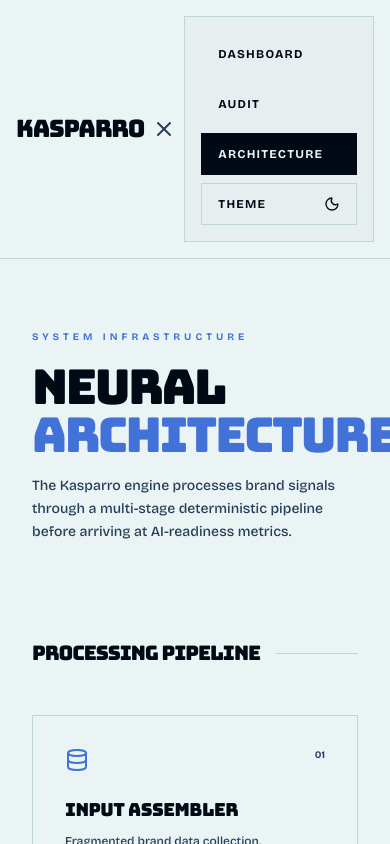
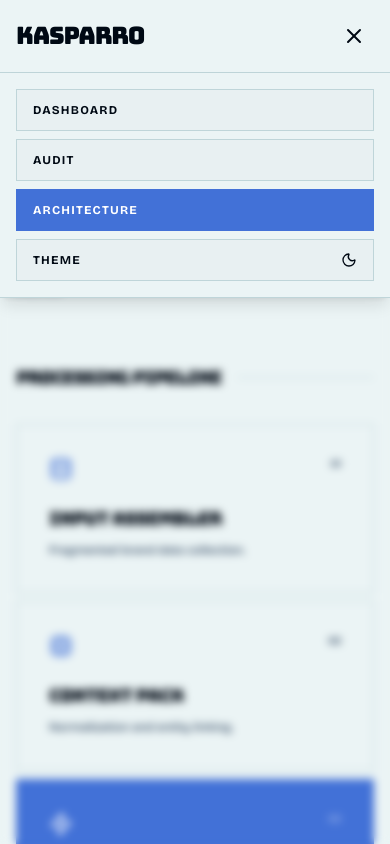
Before and after one commit to KushalM23/kasparro-frontend-Kushal-M, a Next.js app: page /app/architecture in a window 390 px wide. Both pictures are taken after a click on the button "Toggle menu". Shown: the top 844 px of the page. Built offline with nearby package versions, Linux system fonts and the light colour scheme.

Commit message:
Optimized for mobile view

```diff
--- a/src/app/app/architecture/page.tsx
+++ b/src/app/app/architecture/page.tsx
@@ -14,7 +14,7 @@ export default function ArchitecturePage() {
   const [selectedModule, setSelectedModule] = useState(AUDIT_MODULE_DEFINITIONS[0]);
 
   return (
-    <div className="container mx-auto px-8 py-16 max-w-7xl space-y-24">
+    <div className="container mx-auto px-4 md:px-6 lg:px-8 py-8 md:py-12 lg:py-16 max-w-7xl space-y-16 md:space-y-24">
       {/* Header */}
       <motion.div
         initial={{ opacity: 0, y: 20 }}
@@ -23,18 +23,18 @@ export default function ArchitecturePage() {
         className="space-y-4"
       >
         <span className="text-[10px] font-bold uppercase tracking-[0.4em] text-primary">System Infrastructure</span>
-        <h1 className="text-5xl md:text-7xl font-heading tracking-tighter uppercase">
+        <h1 className="text-4xl md:text-5xl lg:text-7xl font-heading tracking-tighter uppercase">
           Neural <span className="text-primary">Architecture</span>
         </h1>
-        <p className="text-sm md:text-lg text-muted-foreground max-w-2xl font-medium leading-relaxed">
+        <p className="text-xs md:text-sm lg:text-lg text-muted-foreground max-w-2xl font-medium leading-relaxed">
           The Kasparro engine processes brand signals through a multi-stage deterministic pipeline before arriving at AI-readiness metrics.
         </p>
       </motion.div>
 
       {/* Pipeline Visualization */}
-      <section className="space-y-12">
+      <section className="space-y-8 md:space-y-12">
         <div className="flex items-center gap-4">
-          <h2 className="text-xl font-heading uppercase tracking-tighter">Processing Pipeline</h2>
+          <h2 className="text-lg md:text-xl font-heading uppercase tracking-tighter">Processing Pipeline</h2>
           <div className="h-[1px] flex-1 bg-border" />
         </div>
 
--- a/src/app/app/audit/page.tsx
+++ b/src/app/app/audit/page.tsx
@@ -72,10 +72,10 @@ export default function AuditPage() {
   }
 
   return (
-    <div className="flex h-full overflow-hidden bg-background">
+    <div className="flex flex-col md:flex-row h-full overflow-hidden bg-background">
       <ModuleSidebar modules={modules.map(m => ({ id: m.moduleId, name: m.moduleName, score: m.score }))} />
 
-      <main className="flex-1 overflow-y-auto p-12 custom-scrollbar bg-background">
+      <main className="flex-1 overflow-y-auto p-4 md:p-8 lg:p-12 custom-scrollbar bg-background">
         <AnimatePresence mode="wait">
           <AuditModuleContent
             module={currentModule || null}
--- a/src/components/features/audit/AuditModuleContent.tsx
+++ b/src/components/features/audit/AuditModuleContent.tsx
@@ -52,17 +52,17 @@ export function AuditModuleContent({ module, moduleDefinition, brandName }: Audi
             className="max-w-5xl space-y-10"
         >
             {/* Module Header */}
-            <div className="flex flex-col md:flex-row md:items-end justify-between gap-6 border-b border-border pb-8">
+            <div className="flex flex-col gap-4 md:gap-6 border-b border-border pb-6 md:pb-8">
                 <div className="space-y-3 flex-1">
-                    <div className="flex items-center gap-4">
+                    <div className="flex flex-wrap items-center gap-2 md:gap-4">
                         <span className="bg-primary/10 text-primary text-[10px] font-bold px-2 py-0.5 tracking-widest uppercase">{brandName}</span>
-                        <div className="h-px w-4 bg-border" />
+                        <div className="h-px w-4 bg-border hidden md:block" />
                         <div className="flex items-center gap-2">
                             {IconComponent && <IconComponent className="w-4 h-4 text-muted-foreground" />}
                             <span className="text-[10px] font-bold uppercase tracking-[0.2em] text-muted-foreground/60">Intelligence Layer</span>
                         </div>
                     </div>
-                    <h1 className="text-4xl md:text-5xl tracking-tighter uppercase leading-none">
+                    <h1 className="text-3xl md:text-4xl lg:text-5xl tracking-tighter uppercase leading-none">
                         {module.moduleName}
                     </h1>
                     <p className="text-xs font-medium leading-relaxed text-muted-foreground max-w-xl">
--- a/src/components/features/audit/ModuleSidebar.tsx
+++ b/src/components/features/audit/ModuleSidebar.tsx
@@ -27,13 +27,13 @@ export function ModuleSidebar({ modules }: ModuleSidebarProps) {
     }));
 
   return (
-    <aside className="w-80 border-r border-border bg-background flex flex-col h-full">
-      <div className="p-8 border-b border-border">
+    <aside className="w-full md:w-80 border-b md:border-b-0 md:border-r border-border bg-background flex flex-col md:h-full">
+      <div className="p-4 md:p-8 border-b border-border">
         <span className="text-xs font-bold uppercase tracking-[0.2em] text-muted-foreground/80">Index</span>
-        <h3 className="text-xl uppercase tracking-tighter mt-1">Audit <span className="text-primary">Layers</span></h3>
+        <h3 className="text-lg md:text-xl uppercase tracking-tighter mt-1">Audit <span className="text-primary">Layers</span></h3>
       </div>
 
-      <nav className="flex-1 overflow-y-auto custom-scrollbar">
+      <nav className="flex md:flex-col overflow-x-auto md:overflow-x-visible md:overflow-y-auto custom-scrollbar flex-1">
         {displayModules.map((module, idx) => {
           const moduleDefinition = getModuleDefinition(module.id as any);
           const IconComponent = moduleDefinition ? (Icons as any)[moduleDefinition.icon] : null;
@@ -47,27 +47,27 @@ export function ModuleSidebar({ modules }: ModuleSidebarProps) {
               animate={{ opacity: 1, x: 0 }}
               transition={{ duration: 0.3, delay: idx * 0.05 }}
               className={cn(
-                'w-full text-left px-8 py-6 transition-all flex items-center justify-between group border-b border-border/50 last:border-0',
+                'text-left px-4 py-4 md:px-8 md:py-6 transition-all flex items-center justify-between group border-r md:border-r-0 md:border-b border-border/50 last:border-0 flex-shrink-0 md:w-full',
                 isSelected
                   ? 'bg-primary text-white shadow-inner'
                   : 'text-foreground hover:bg-muted/50'
               )}
             >
-              <div className="flex items-center gap-4">
+              <div className="flex items-center gap-3 md:gap-4">
                 <div className="flex flex-col">
-                  <div className="text-xs font-bold uppercase tracking-wider leading-tight">
+                  <div className="text-[10px] md:text-xs font-bold uppercase tracking-wider leading-tight whitespace-nowrap md:whitespace-normal">
                     {moduleDefinition?.name || module.name}
                   </div>
                   <div className={cn(
-                    'text-[10px] font-bold uppercase tracking-[0.2em] mt-1',
+                    'text-[9px] md:text-[10px] font-bold uppercase tracking-[0.2em] mt-1',
                     isSelected ? 'text-white/80' : 'text-muted-foreground/60'
                   )}>
-                    DIMENSION 0{idx + 1}
+                    DIM 0{idx + 1}
                   </div>
                 </div>
               </div>
               <div className={cn(
-                'text-2xl font-heading tracking-tighter',
+                'text-xl md:text-2xl font-heading tracking-tighter ml-2',
                 isSelected ? 'text-white' : 'text-foreground/20'
               )}>
                 {module.score}
--- a/src/components/layouts/Header.tsx
+++ b/src/components/layouts/Header.tsx
@@ -42,11 +42,12 @@ export function Header() {
   ];
 
   return (
+    <>
       <motion.header
         initial={{ opacity: 0, y: -20 }}
         animate={{ opacity: 1, y: 0 }}
         transition={{ duration: 0.6 }}
-      className="w-full bg-background border-b border-border z-50 transition-colors"
+        className="w-full bg-background border-b border-border z-50 transition-colors sticky top-0"
       >
         <div className="container mx-auto px-4 py-4 flex items-center justify-between">
           {/* Logo */}
@@ -57,7 +58,7 @@ export function Header() {
             KASPARRO
           </Link>
 
-        {/* Navigation Container - Horizontal Layout */}
+          {/* Desktop Navigation */}
           <nav className="hidden md:flex items-center gap-1 bg-primary p-1 border border-border">
             {navItems.map((item) => (
               <Link
@@ -84,30 +85,48 @@ export function Header() {
             </button>
           </nav>
 
-        {/* Mobile Toggle (Simple) */}
+          {/* Mobile Menu Button */}
           <button
-          className="md:hidden p-2 text-muted-foreground"
+            className="md:hidden p-2 text-foreground hover:text-primary transition-colors"
             onClick={() => setMobileMenuOpen(!mobileMenuOpen)}
+            aria-label="Toggle menu"
           >
             {mobileMenuOpen ? <X className="w-6 h-6" /> : <Menu className="w-6 h-6" />}
           </button>
+        </div>
+      </motion.header>
 
-        {/* Mobile Menu */}
+      {/* Mobile Menu Overlay */}
       <AnimatePresence>
         {mobileMenuOpen && (
+          <>
+            {/* Backdrop */}
             <motion.div
-              initial={{ height: 0, opacity: 0 }}
-              animate={{ height: 'auto', opacity: 1 }}
-              exit={{ height: 0, opacity: 0 }}
-              className="md:hidden w-full overflow-hidden flex flex-col gap-2 bg-muted p-4 border border-border"
+              initial={{ opacity: 0 }}
+              animate={{ opacity: 1 }}
+              exit={{ opacity: 0 }}
+              className="fixed inset-0 bg-background/80 backdrop-blur-sm z-40 md:hidden"
+              onClick={() => setMobileMenuOpen(false)}
+            />
+
+            {/* Dropdown Menu */}
+            <motion.div
+              initial={{ opacity: 0, y: -20 }}
+              animate={{ opacity: 1, y: 0 }}
+              exit={{ opacity: 0, y: -20 }}
+              transition={{ duration: 0.2 }}
+              className="fixed top-[73px] left-0 right-0 bg-background border-b border-border shadow-lg z-50 md:hidden"
             >
+              <nav className="container mx-auto px-4 py-4 flex flex-col gap-2">
                 {navItems.map((item) => (
                   <Link
                     key={item.href}
                     href={item.href}
                     className={cn(
-                    "w-full px-4 py-3 text-xs font-bold uppercase tracking-widest border border-transparent",
-                    pathname === item.href ? "bg-foreground text-background" : "hover:border-border"
+                      "px-4 py-3 text-xs font-bold uppercase tracking-widest transition-all border",
+                      pathname === item.href
+                        ? "bg-primary text-primary-foreground border-primary"
+                        : "bg-muted/50 text-foreground border-border hover:bg-muted"
                     )}
                     onClick={() => setMobileMenuOpen(false)}
                   >
@@ -119,15 +138,16 @@ export function Header() {
                     toggleTheme();
                     setMobileMenuOpen(false);
                   }}
-                className="w-full px-4 py-3 text-xs font-bold uppercase tracking-widest border border-border flex items-center justify-between"
+                  className="px-4 py-3 text-xs font-bold uppercase tracking-widest border border-border bg-muted/50 hover:bg-muted transition-all flex items-center justify-between"
                 >
                   <span>THEME</span>
                   {isDark ? <Sun className="w-4 h-4" /> : <Moon className="w-4 h-4" />}
                 </button>
+              </nav>
             </motion.div>
+          </>
         )}
       </AnimatePresence>
-      </div>
-    </motion.header>
+    </>
   );
 }
```
Also changed, not shown: src/app/app/dashboard/page.tsx (+20 -28 lines). Lines whose indentation alone changed are shown as unchanged.
